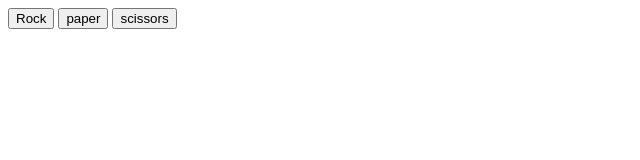
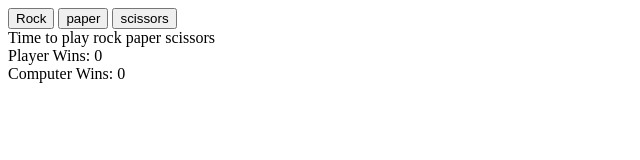
Before and after one commit to SKYWVRD/rock-paper-scissors, a plain HTML site: page index.html in a window 1280 px wide. Shown: the whole page, without its empty margins (0-640 px from the left). Drawn offline with Linux system fonts and the light colour scheme.

Commit message:
Add game text, init function and updateRoundCounts

```diff
--- a/index.html
+++ b/index.html
@@ -8,5 +8,9 @@
         <button class = "rock">Rock</button>
         <button class = "paper">paper</button>
         <button class = "scissors">scissors</button>
+        <div class = "result"></div>
+        <div class = "playerWins"></div>
+        <div class = "computerWins"></div>
+
     </body>
 </html>
--- a/script.js
+++ b/script.js
@@ -3,16 +3,37 @@ const choice_array = ['rock', 'paper', 'scissors'];
 const rockButton = document.querySelector('.rock');
 const paperButton = document.querySelector('.paper');
 const scissorsButton = document.querySelector('.scissors');
+const playerWins = document.querySelector('.playerWins');
+const computerWins = document.querySelector('.computerWins');
+const resultText = document.querySelector('.result');
+
+let playerWinCount = 0;
+let computerWinsCount = 0;
 
 
 
 //gameplayLoop();
+
+function initGame(){
+    playerWinCount = 0;
+    computerWinsCount = 0;
+    resultText.textContent = "Time to play rock paper scissors"
+
+    updateRoundCounts();
+
+}
+
+function updateRoundCounts(){
+    playerWins.textContent = `Player Wins: ${playerWinCount}`;
+    computerWins.textContent = `Computer Wins: ${computerWinsCount}`
+}
 
 function computerPlay(){
     let computerChoice = choice_array[Math.floor(Math.random()*3)];
     return computerChoice;
 
 };
+
 
 function playRound(playerSelection, computerSelection){
 
@@ -39,11 +60,6 @@ function playRound(playerSelection, computerSelection){
 
     return outcome;
 };
-
-paperButton.addEventListener('click', () => playRound('paper', computerPlay()));
-rockButton.addEventListener('click', () => playRound('rock', computerPlay()));
-scissorsButton.addEventListener('click', () => playRound('scissors', computerPlay()));
-
 
 // function gameplayLoop(){
 //     let playerWins = 0;
@@ -72,3 +88,9 @@ scissorsButton.addEventListener('click', () => playRound('scissors', computerPla
 //         console.log(`Sorry you lost ${playerWins} rounds to ${computerWins} rounds`);
 //     }
 // }
+
+initGame();
+
+paperButton.addEventListener('click', () => playRound('paper', computerPlay()));
+rockButton.addEventListener('click', () => playRound('rock', computerPlay()));
+scissorsButton.addEventListener('click', () => playRound('scissors', computerPlay()));
```
